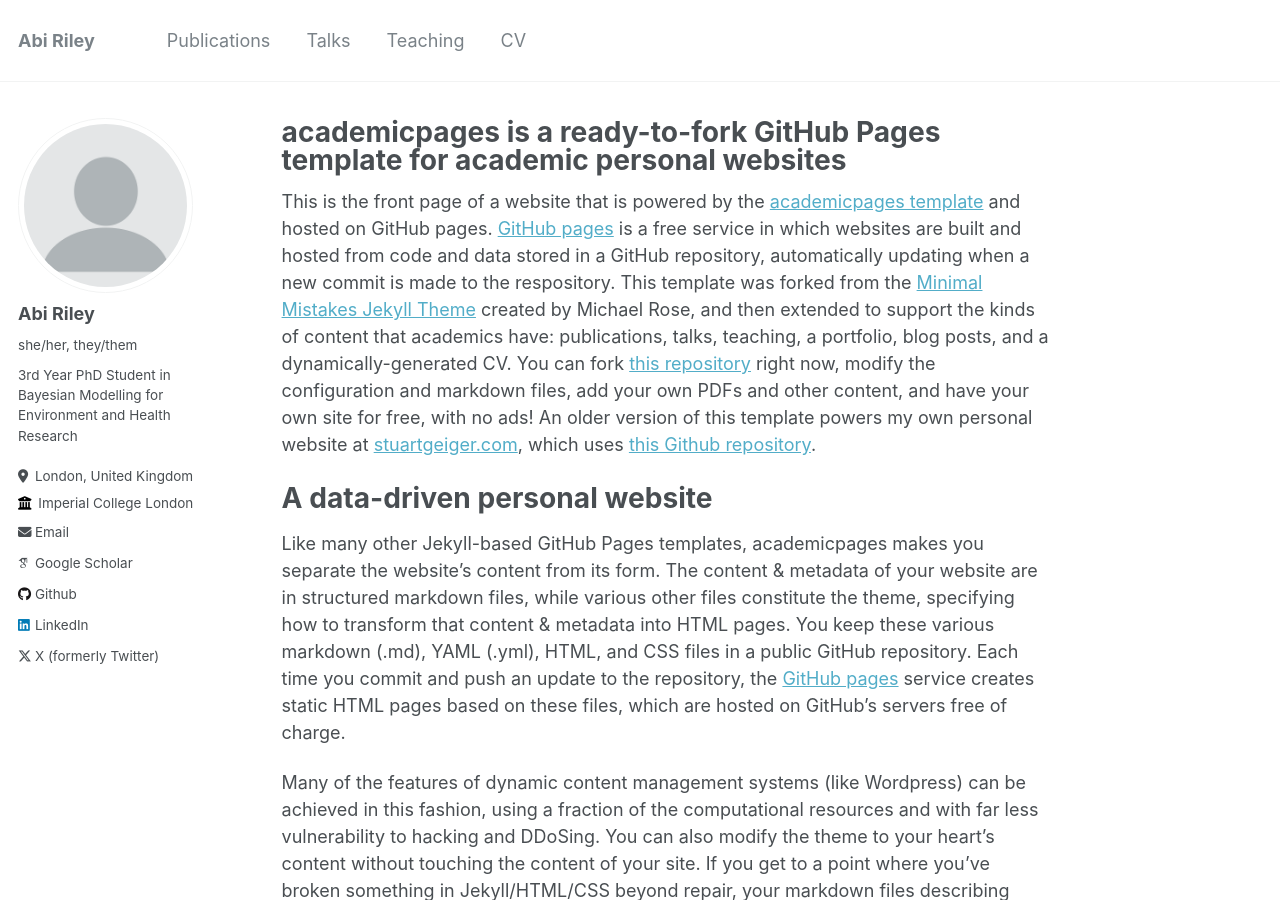
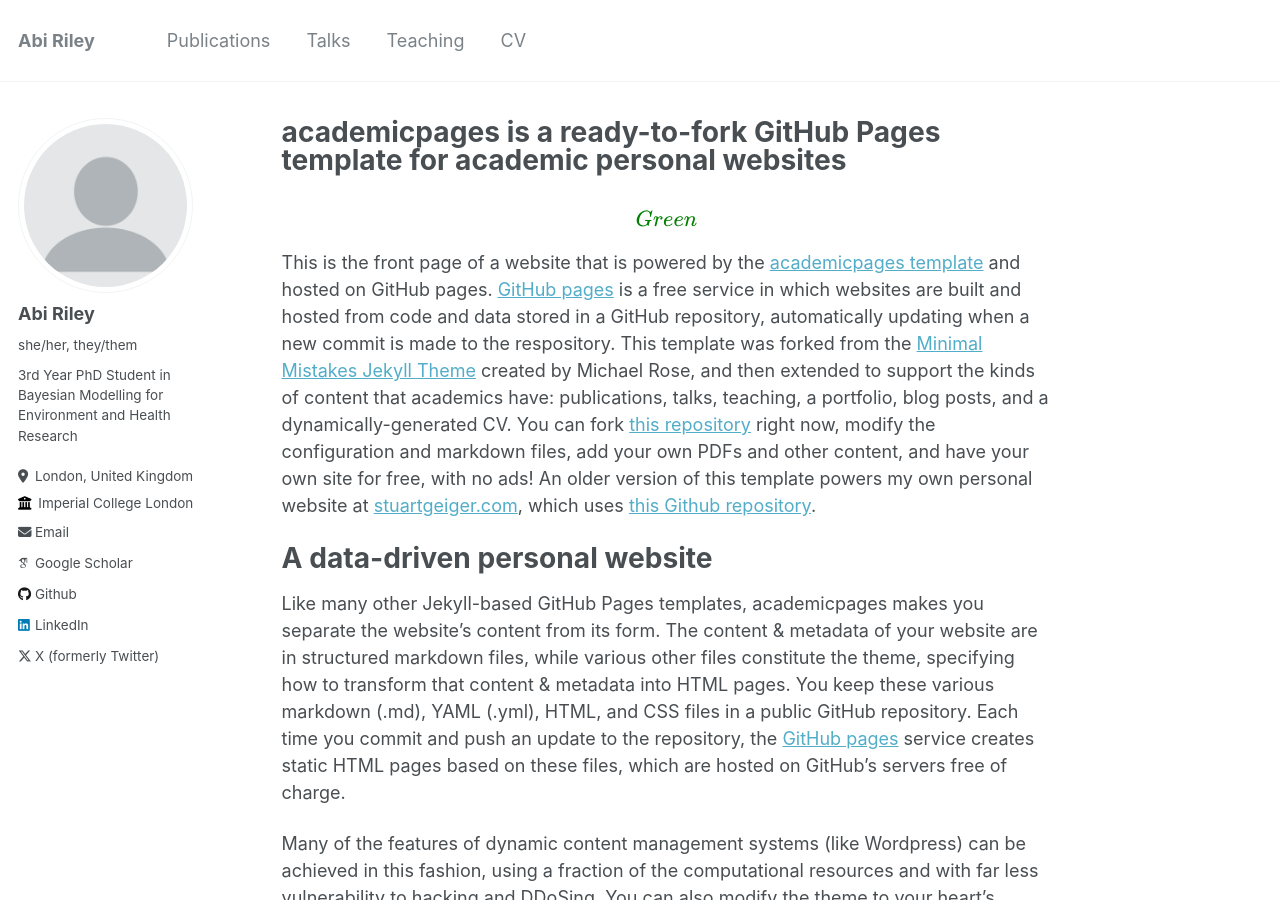
Before and after one commit to abiril/abiril.github.io, a Jekyll site: the page built from _pages/about.md, in a window 1280 px wide and 900 px high. Built offline with Jekyll 4.4.1, drawn with Linux system fonts in a browser that asks for light colours; some web fonts are replaced.

Commit message:
Update about.md
Text green text

```diff
--- a/_pages/about.md
+++ b/_pages/about.md
@@ -6,6 +6,8 @@ redirect_from:
   - /about/
   - /about.html
 ---
+
+$${\color{green}Green}$$
 
 This is the front page of a website that is powered by the [academicpages template](https://github.com/academicpages/academicpages.github.io) and hosted on GitHub pages. [GitHub pages](https://pages.github.com) is a free service in which websites are built and hosted from code and data stored in a GitHub repository, automatically updating when a new commit is made to the respository. This template was forked from the [Minimal Mistakes Jekyll Theme](https://mmistakes.github.io/minimal-mistakes/) created by Michael Rose, and then extended to support the kinds of content that academics have: publications, talks, teaching, a portfolio, blog posts, and a dynamically-generated CV. You can fork [this repository](https://github.com/academicpages/academicpages.github.io) right now, modify the configuration and markdown files, add your own PDFs and other content, and have your own site for free, with no ads! An older version of this template powers my own personal website at [stuartgeiger.com](http://stuartgeiger.com), which uses [this Github repository](https://github.com/staeiou/staeiou.github.io).
 
```
